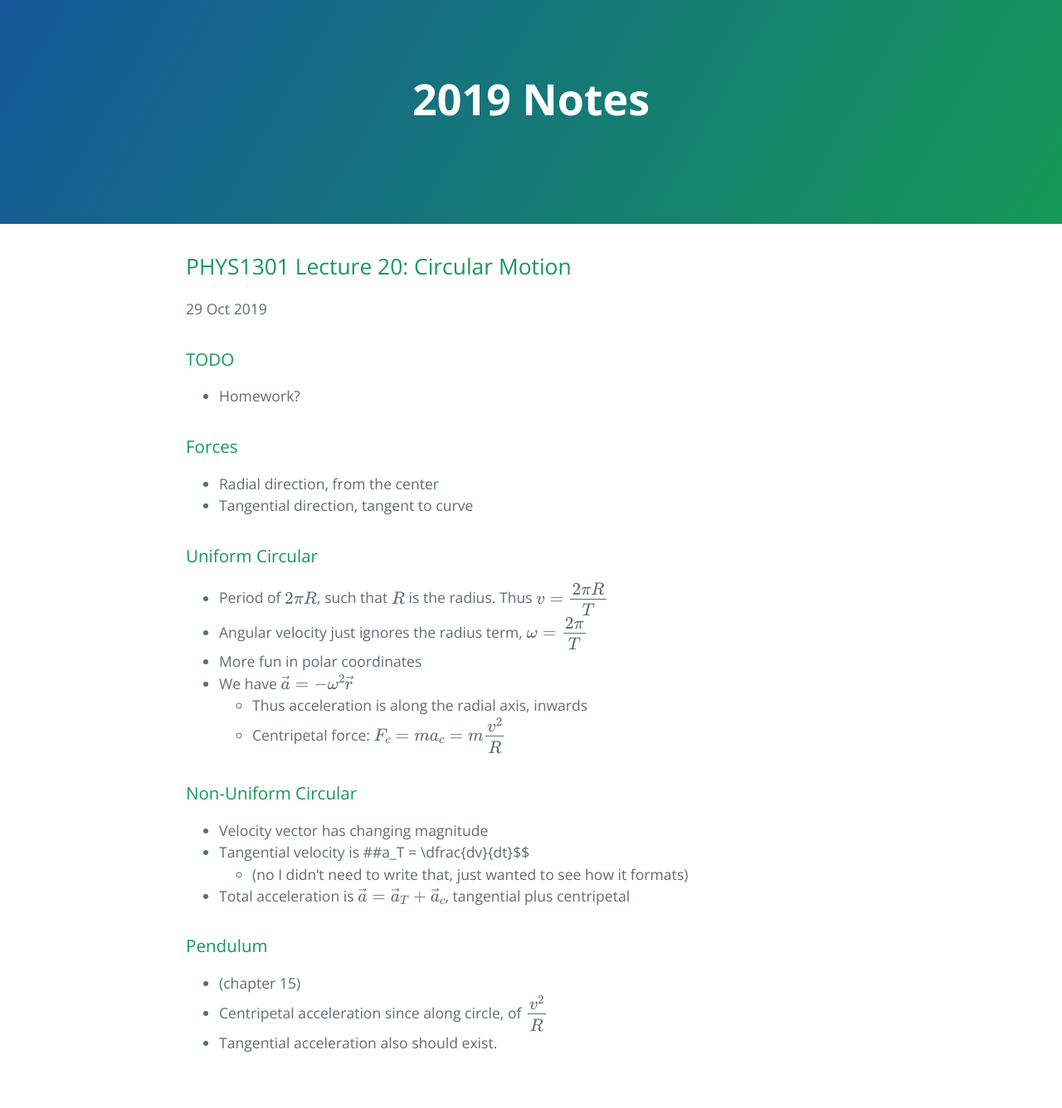
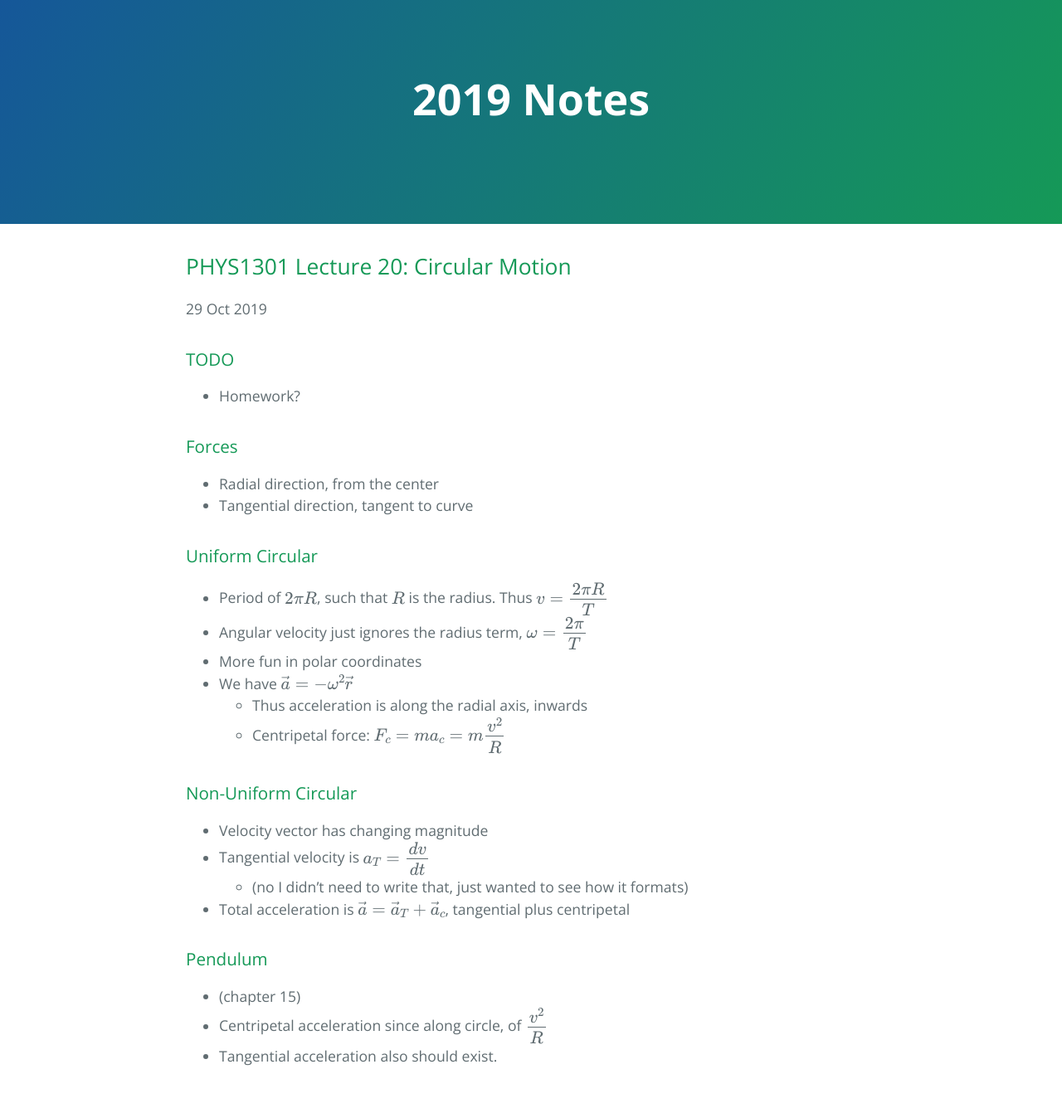
Before and after one commit to iCalculated/2019Notes, a Jekyll site: the page built from _posts/2019-10-29-PHYS1301-L20.md, in a window 1280 px wide. Shown: the whole page at 83% size. Built offline with Jekyll 4.4.1, drawn with Linux system fonts in a browser that asks for light colours; our own code applies the rules of GitHub Pages for plain Markdown files; formulas are drawn with MathJax 3.

Commit message:
fixed latex tag

```diff
--- a/_posts/2019-10-29-PHYS1301-L20.md
+++ b/_posts/2019-10-29-PHYS1301-L20.md
@@ -29,7 +29,7 @@ $$\omega = \dfrac{2\pi}{T}$$
 
 - Velocity vector has changing magnitude
 - Tangential velocity is
-##a_T = \dfrac{dv}{dt}$$
+$$a_T = \dfrac{dv}{dt}$$
     - (no I didn't need to write that, just wanted to see how it formats)
 - Total acceleration is $$\vec{a}=\vec{a}_T + \vec{a}_c$$, tangential plus centripetal
 
```
